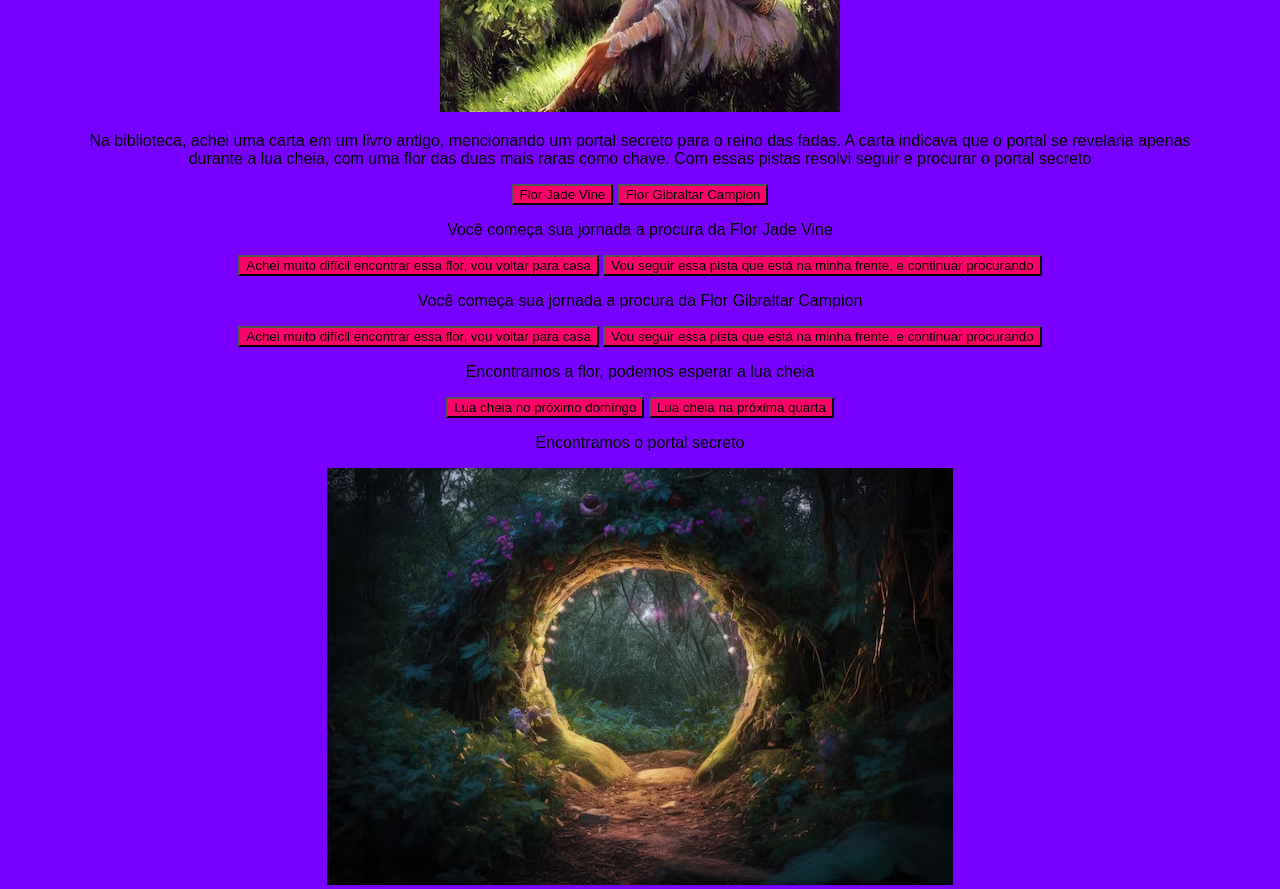
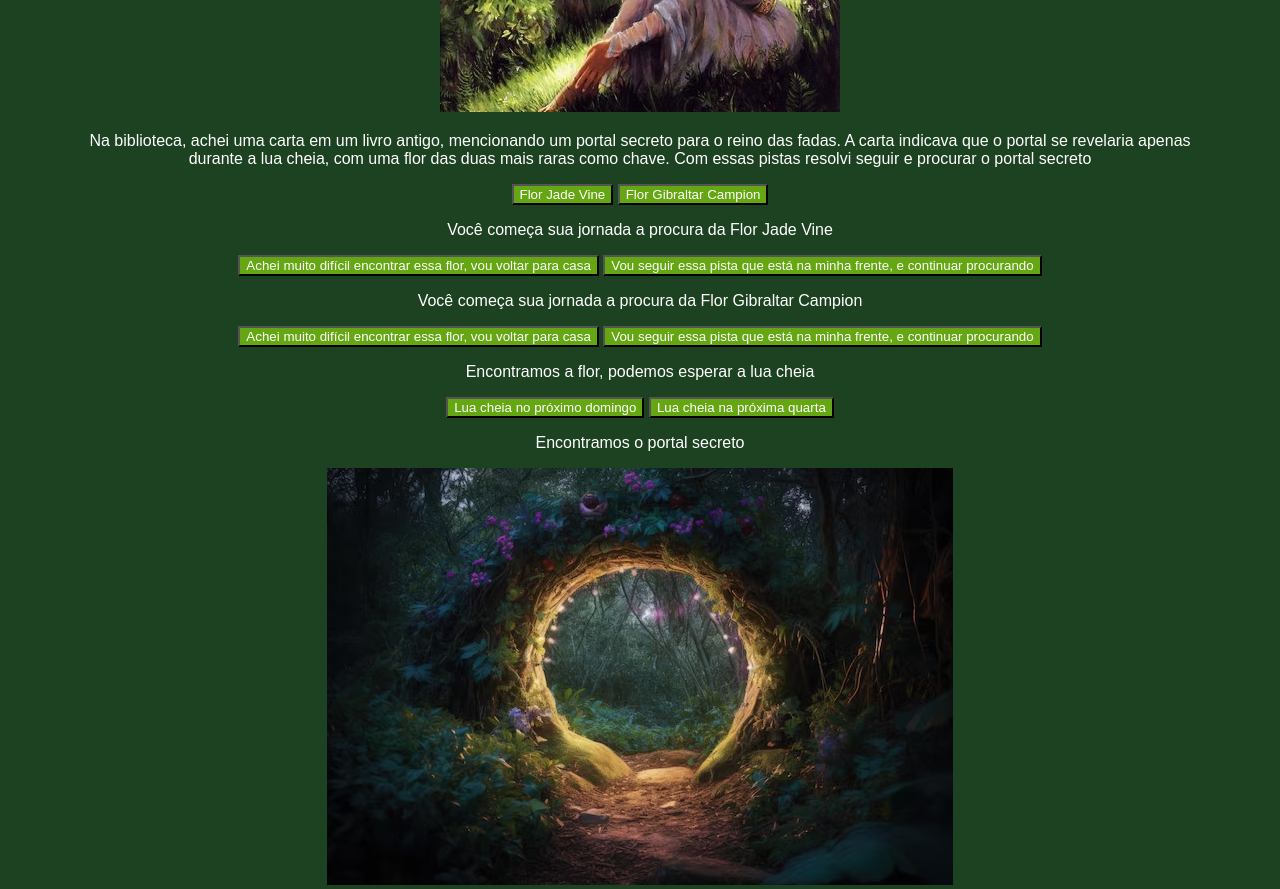
Before and after one commit to laviniamontaia/FADAS, a plain HTML site: page index.html in a window 1280 px wide. Drawn offline with Linux system fonts and the light colour scheme.

Commit message:
Update style.css

```diff
--- a/style.css
+++ b/style.css
@@ -1,7 +1,6 @@
-
 body {
-    background-color: #7700ff;
-    color: rgb(0, 0, 0);
+    background-color: #1D4221;
+    color: white;
     font-family: "Bai Jamjuree", sans-serif;
     display: flex;
     justify-content: center;
@@ -11,10 +10,11 @@ body {
 }
 
 button {
-    background-color: #ff006a;
-    color: rgb(0, 0, 0);
+    background-color: #64A712;
+    color: white;
     font-family: "Bai Jamjuree", sans-serif;
 }
+
 .passo {
     display: none;
 }
```
